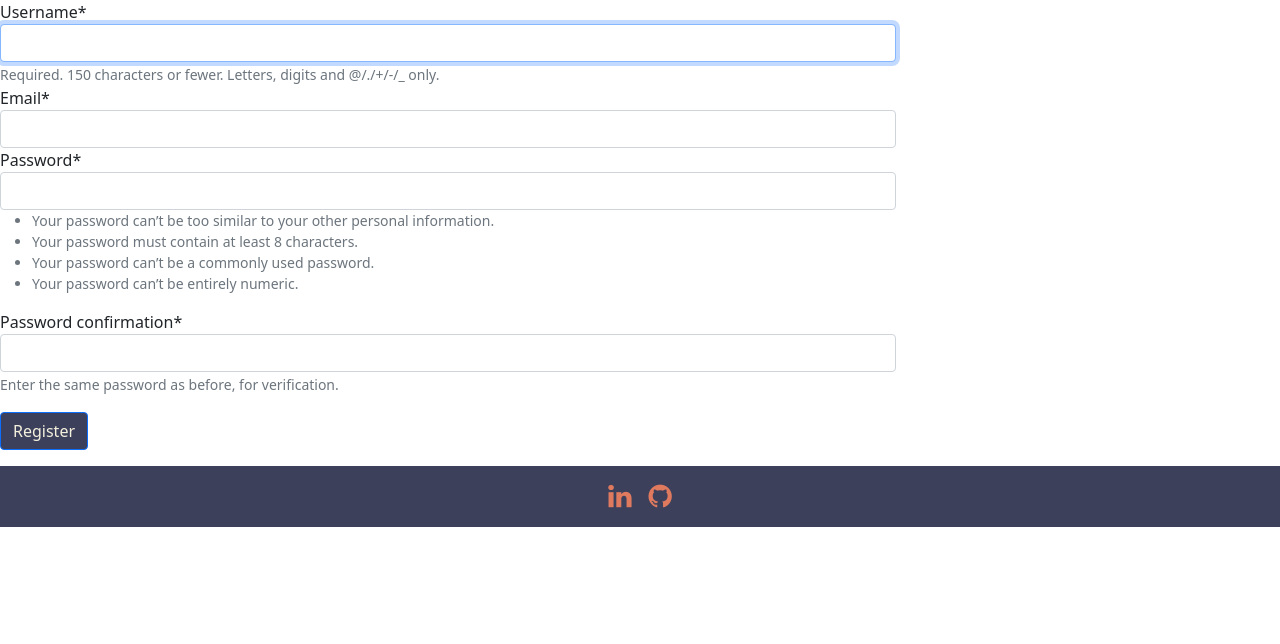
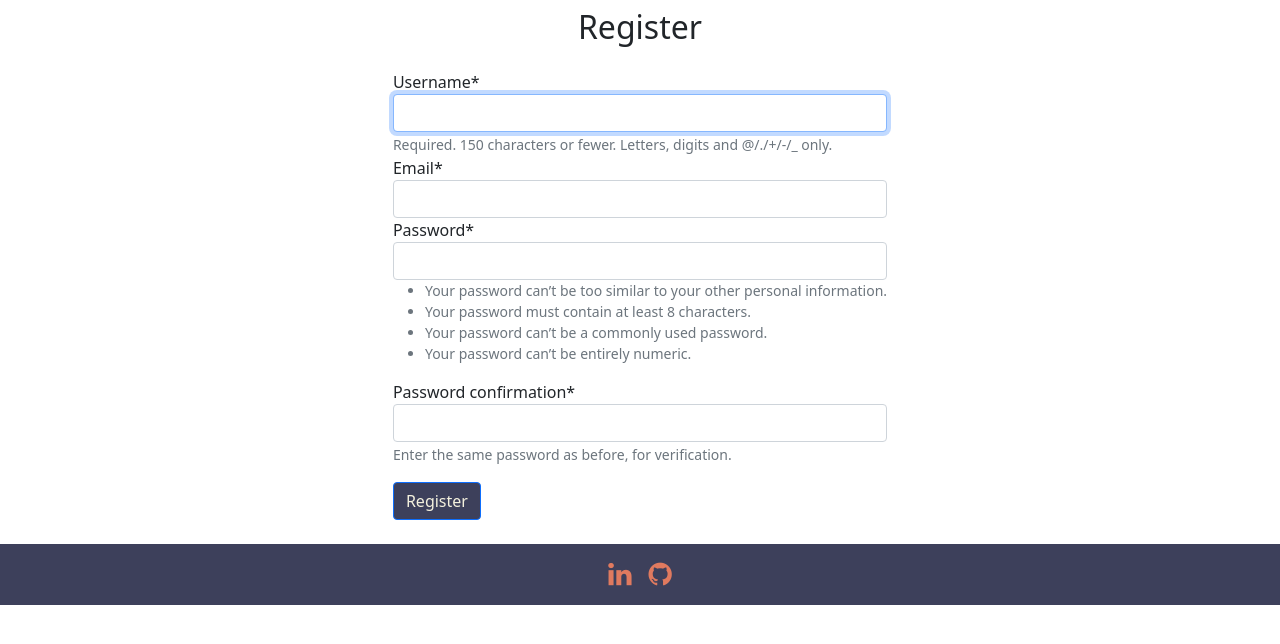
Before and after one commit to DoriCzele/dogomugs, a Django app: page /account/register in a window 1280 px wide. Shown: the part 64-708 px from the top of the page. Run offline with Django 4.2, Linux system fonts and the light colour scheme; some libraries are stand-ins or nearby versions.

Commit message:
Update position of login/register forms

```diff
--- a/accounts/templates/register.html
+++ b/accounts/templates/register.html
@@ -3,11 +3,24 @@
 {% load static %}
 {% load crispy_forms_tags %}
 
-<div class="form-container">
+<div class="container form-box">
+	<div class="row">
+		<div class="col">
+			<div class="d-flex p-2 bd-highlight justify-content-center">
+	<h2>Register</h2>
+			</div>
+		</div>
+	</div>
+		<div class="row">
+		<div class="col">
+			<div class="d-flex p-2 bd-highlight justify-content-center">
 <form method="POST">
 	{% csrf_token %}
 {{ form|crispy }}
-<button type="submit" class="btn btn-primary">Register</button>
+<button type="submit" class="btn btn-primary position-relative">Register</button>
 </form>
 </div>
+</div>
+		</div>
+</div>
 {% endblock %}
```
Also changed, not shown: accounts/templates/login.html (+16 -2 lines).
